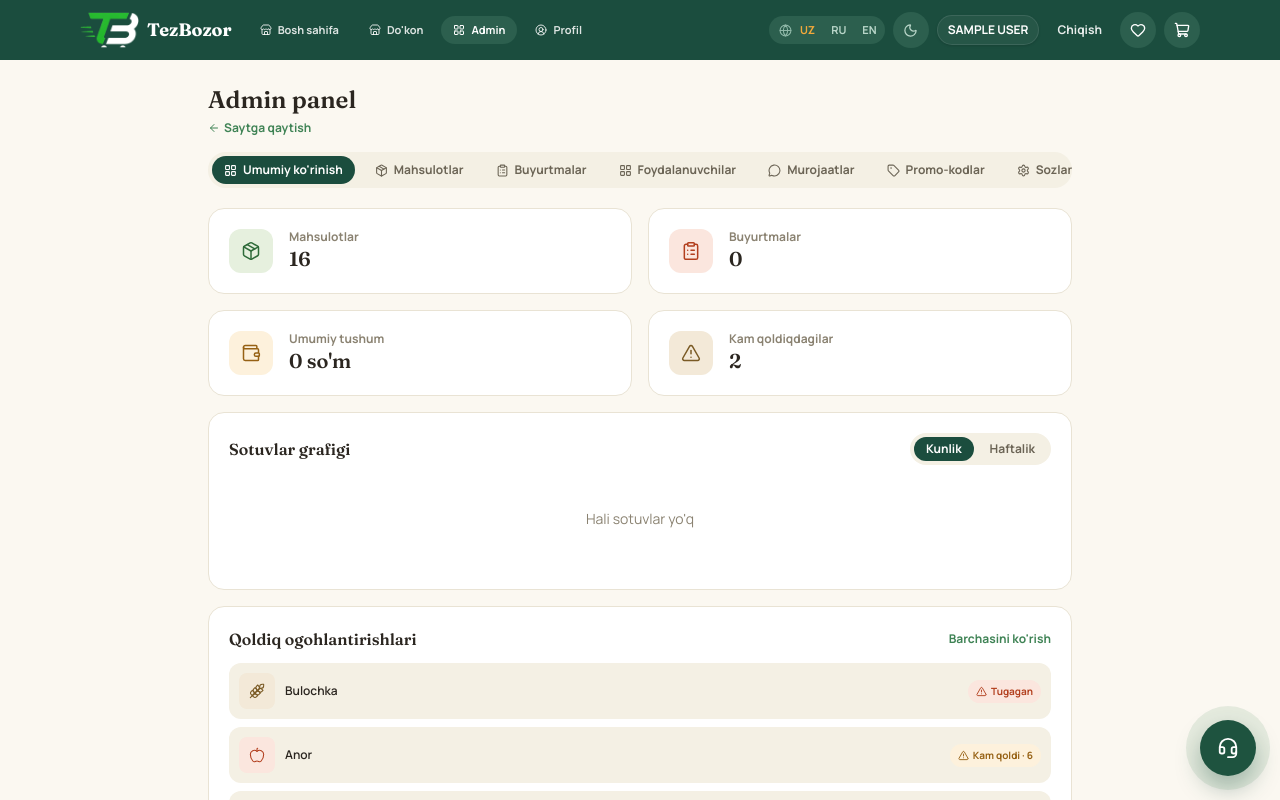
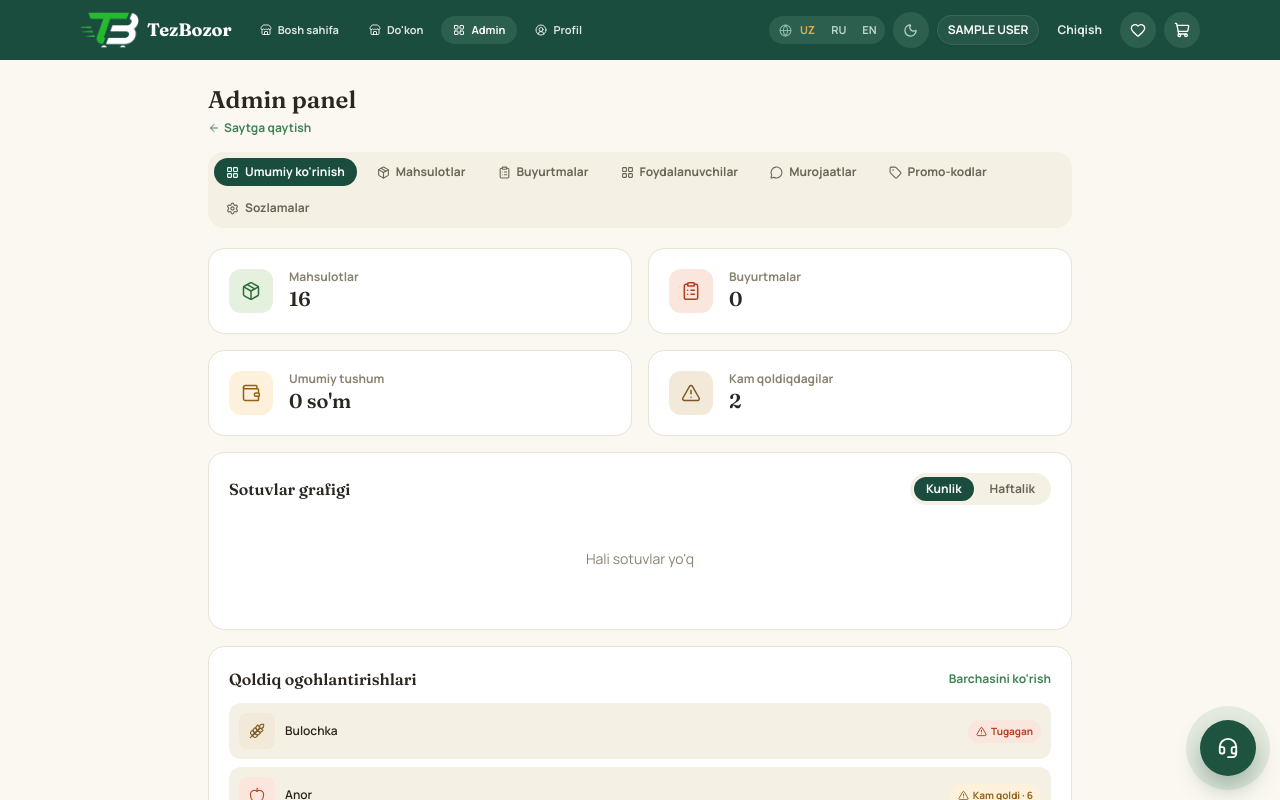
Before and after one commit to bexruzilxomuv805-ship-it/tezbozor, a React (Vite) app: page /admin in a window 1280 px wide. Shown: the top 800 px of the page. Built offline with nearby package versions, Linux system fonts and the light colour scheme; no server answers; sample sign-in values are in the browser's storage.

Commit message:
Wrap admin nav tabs onto a new line instead of clipping when they don't fit

```diff
--- a/src/pages/admin/AdminLayout.jsx
+++ b/src/pages/admin/AdminLayout.jsx
@@ -26,7 +26,7 @@ export default function AdminLayout() {
             <ArrowLeft size={12} /> {t.admin.backToSite}
           </Link>
         </div>
-        <div className="flex gap-2 overflow-x-auto rounded-full p-1 min-w-0 w-full sm:w-auto" style={{ background: "var(--gc-cream-2)" }}>
+        <div className="flex flex-wrap gap-2 rounded-2xl p-1.5 min-w-0 w-full sm:w-auto" style={{ background: "var(--gc-cream-2)" }}>
           <NavLink to="/admin" end style={({ isActive }) => tabStyle(isActive)} className="px-3 py-1.5 rounded-full text-xs font-bold transition flex items-center gap-1.5 shrink-0">
             <LayoutGrid size={13} /> {t.admin.dashboard}
           </NavLink>
```
